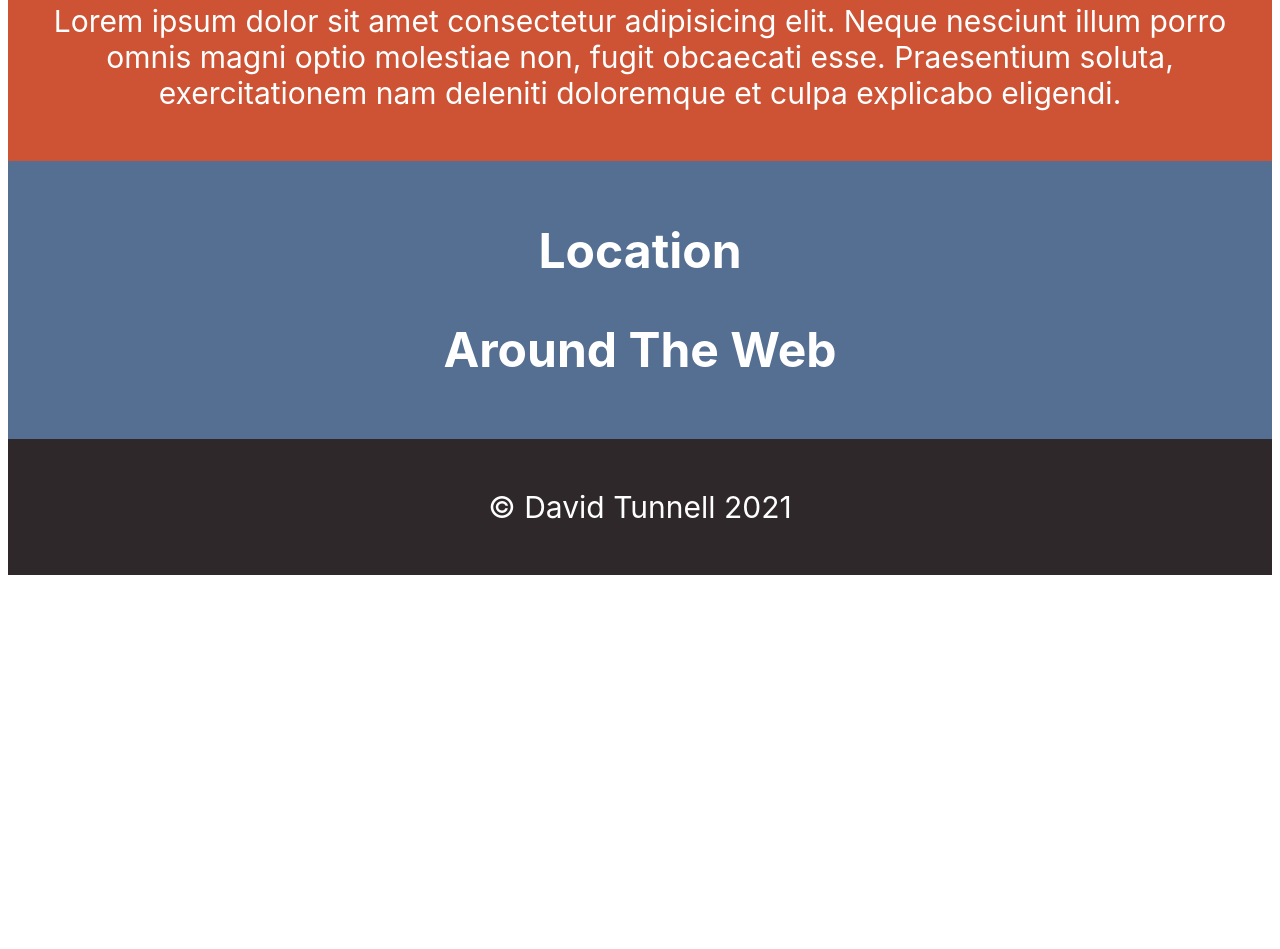
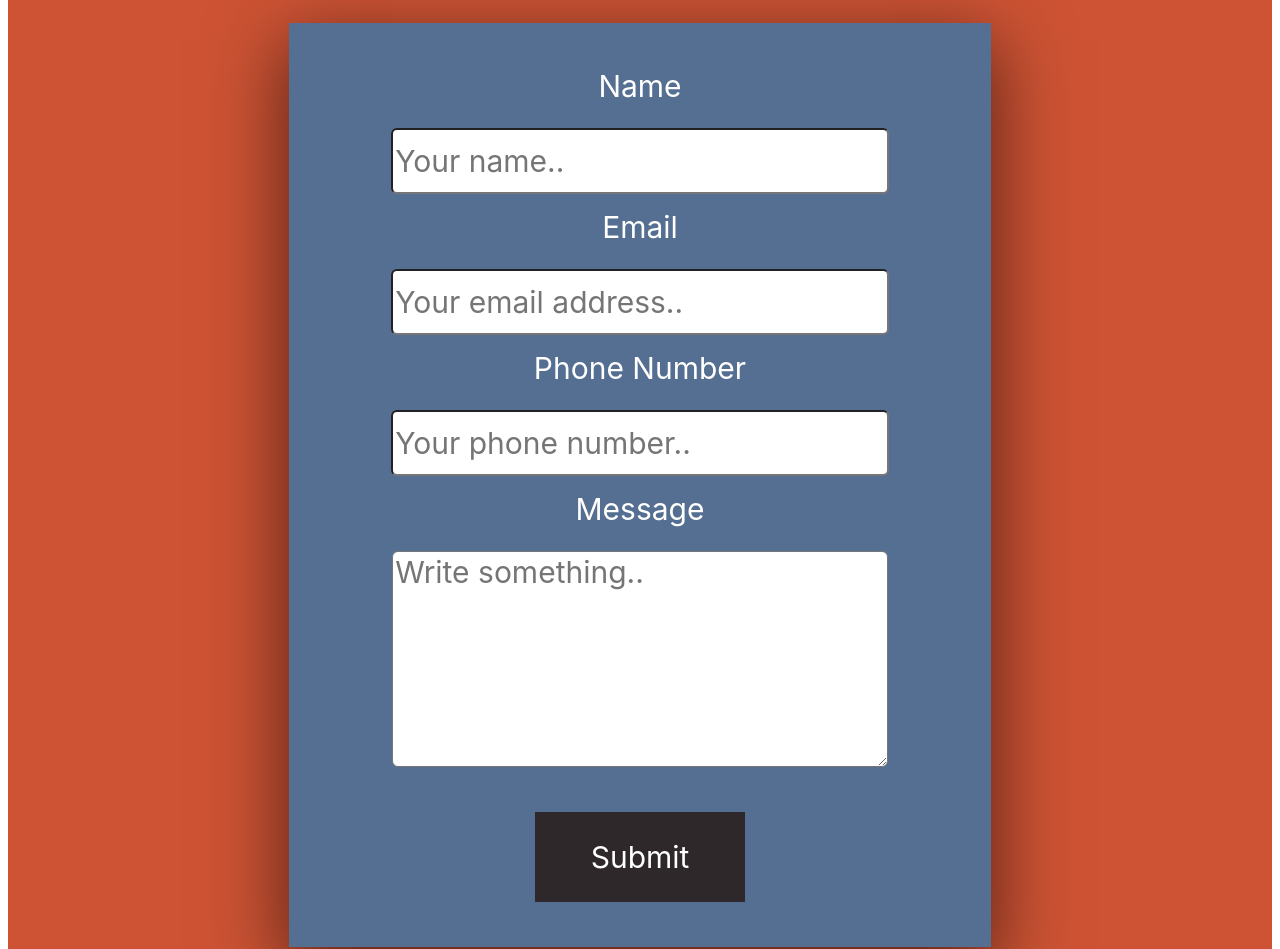
Before and after one commit to DavidTunnell/my-web-portfolio, a plain HTML site: page index.html in a window 1280 px wide. Shown: the part 3951-4900 px from the top of the page. Before the commit the page ends 4534 px from the top, so only its background shows below. Drawn offline with Linux system fonts and the light colour scheme.

Commit message:
Finished contact form, cleaned up css and added css variables.

```diff
--- a/assets/css/style.css
+++ b/assets/css/style.css
@@ -1,3 +1,13 @@
+/* Variables */
+
+:root {
+    --main-feel-color: #CD5334;
+    --darker-offset-color: #546F91;
+    --dark-color: #2E282A;
+    --box-shadow-color: rgba(0, 0, 0, 0.56);
+}
+
+
 /* Global */
 
 * {
@@ -33,16 +43,58 @@ html {
 }
 
 
-/* Media Queries */
+/* Classes */
 
-@media screen and (prefers-reduced-motion: reduce) {
-    html {
-        scroll-behavior: auto;
-    }
+.contact-container {
+    box-shadow: var(--box-shadow-color) 0px 22px 70px 4px;
+    background-color: var(--darker-offset-color);
+    width: 50%;
+    margin: 2em auto 2em auto;
+    padding: 1.5em;
 }
 
+.contact-form {
+    display: flex;
+    flex-direction: column;
+    align-items: center;
+    width: 100%;
+}
 
-/* Classes */
+.form-label {
+    height: 60px;
+}
+
+.form-input {
+    border-radius: 6px;
+    color: black;
+    height: 60px;
+    margin-bottom: 0.5em;
+    text-align: left;
+    width: 80%;
+}
+
+.form-input:focus {
+    border: 3px solid var(--main-feel-color);
+}
+
+.form-button {
+    margin-top: 1em;
+    height: 3em;
+    width: 7em;
+    background-color: var(--dark-color);
+    border: 0;
+    outline: solid 0px var(--main-feel-color);
+    transition: outline 0.3s linear, background-color 1.6s linear;
+}
+
+.form-button:hover {
+    outline-width: 10px;
+    background-color: #181516;
+}
+
+.form-message {
+    height: 7em;
+}
 
 .nav {
     padding: 0.7em;
@@ -70,7 +122,7 @@ html {
 }
 
 .title {
-    background: #CD5334;
+    background: var(--main-feel-color);
     margin: 0%;
     padding-top: 0.6em;
     padding-bottom: 0.25em;
@@ -78,13 +130,13 @@ html {
 
 .header {
     padding: 20px;
-    background: #CD5334;
+    background: var(--main-feel-color);
     padding-bottom: 1em;
 }
 
 .hero {
     padding: 20px;
-    background: #546F91;
+    background: var(--darker-offset-color);
 }
 
 .head-shot {
@@ -94,12 +146,12 @@ html {
 
 .primary-footer {
     padding: 20px;
-    background: #546F91;
+    background: var(--darker-offset-color);
 }
 
 .copyright {
     padding: 20px;
-    background: #2E282A;
+    background: var(--dark-color);
 }
 
 
@@ -131,7 +183,7 @@ html {
 }
 
 .item:hover {
-    box-shadow: rgba(0, 0, 0, 0.56) 0px 22px 70px 4px;
+    box-shadow: var(--box-shadow-color) 0px 22px 70px 4px;
     transform: scale(1.08);
 }
 
@@ -148,7 +200,7 @@ html {
 }
 
 .project-three {
-    background-color: #546F91;
+    background-color: var(--darker-offset-color);
     flex-basis: 96%;
 }
 
@@ -171,10 +223,19 @@ html {
 
 #portfolio {
     padding: 20px;
-    background: #2E282A;
+    background: var(--dark-color);
 }
 
 #contact {
     padding: 20px;
-    background: #CD5334;
+    background: var(--main-feel-color);
 }
+
+
+/* Media Queries */
+
+@media screen and (prefers-reduced-motion: reduce) {
+    html {
+        scroll-behavior: auto;
+    }
+}
--- a/index.html
+++ b/index.html
@@ -58,14 +58,26 @@
         </section>
         <section id="contact">
             <h2>Contact Me</h2>
-            <p>Lorem ipsum dolor sit amet consectetur adipisicing elit. Neque nesciunt illum porro omnis magni optio molestiae non, fugit obcaecati esse. Praesentium soluta, exercitationem nam deleniti doloremque et culpa explicabo eligendi.</p>
+            <div class="contact-container bouncy">
+                <form class="contact-form">
+                    <label class="form-label">Name</label>
+                    <input class="form-input" name="name" placeholder="Your name..">
+                    <label class="form-label">Email</label>
+                    <input class="form-input" name="email" placeholder="Your email address..">
+                    <label class="form-label">Phone Number</label>
+                    <input class="form-input" name="phone" placeholder="Your phone number..">
+                    <label class="form-label">Message</label>
+                    <textarea class="form-input form-message" name="message" placeholder="Write something.."></textarea>
+                    <input class="form-button" type="submit" value="Submit">
+                </form>
+            </div>
         </section>
     </main>
     <footer>
-        <section class="primary-footer">
+        <!-- <section class="primary-footer">
             <h2>Location</h2>
             <h2>Around The Web</h2>
-        </section>
+        </section> -->
         <section class="copyright">
             <p>© David Tunnell 2021</p>
         </section>
```
